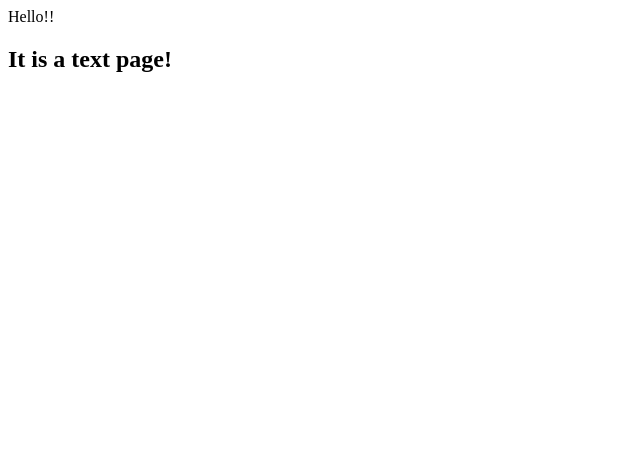
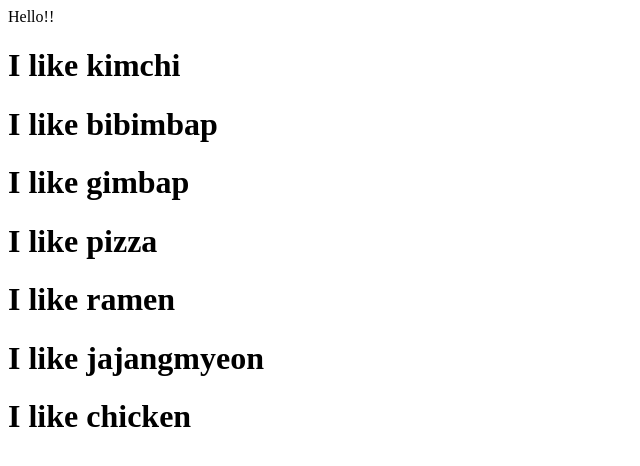
Before and after one commit to 4slash271/movie_app_sulki_2021, a React (Create React App) app: page / in a window 1280 px wide. Shown: the top 466 px of the page, without its empty margins (0-640 px from the left). Built offline with nearby package versions, Linux system fonts and the light colour scheme.

Commit message:
2.1 Reusable Components with JSX and Props

```diff
--- a/src/App.js
+++ b/src/App.js
@@ -1,9 +1,23 @@
 import React from 'react';
 
+function Food({menu}){
+  return (
+    <h1>I like {menu}</h1>
+  )
+}
 
 function App() {
   return (
-    <div>Hello!!</div>
+    <div>Hello!!
+      <Food menu="kimchi"/>
+      <Food menu="bibimbap"/>
+      <Food menu="gimbap"/>
+      <Food menu="pizza"/>
+      <Food menu="ramen"/>
+      <Food menu="jajangmyeon"/>
+      <Food menu="chicken"/>
+    </div>
+
   );
 }
 
--- a/src/index.js
+++ b/src/index.js
@@ -1,11 +1,11 @@
 import React from 'react';
 import ReactDOM from 'react-dom';
 import App from './App';
-import Test from './test';
+
 
 ReactDOM.render(
   <React.StrictMode>
-    <App /><Test/>
+    <App />
   </React.StrictMode>,
   document.getElementById('root')
 );
--- a/src/test.js
+++ /dev/null
@@ -1,8 +0,0 @@
-import React from "react";
-function Test(){
-    return(
-        <h2>It is a text page!</h2>
-    )
-}
-
-export default Test;
```
